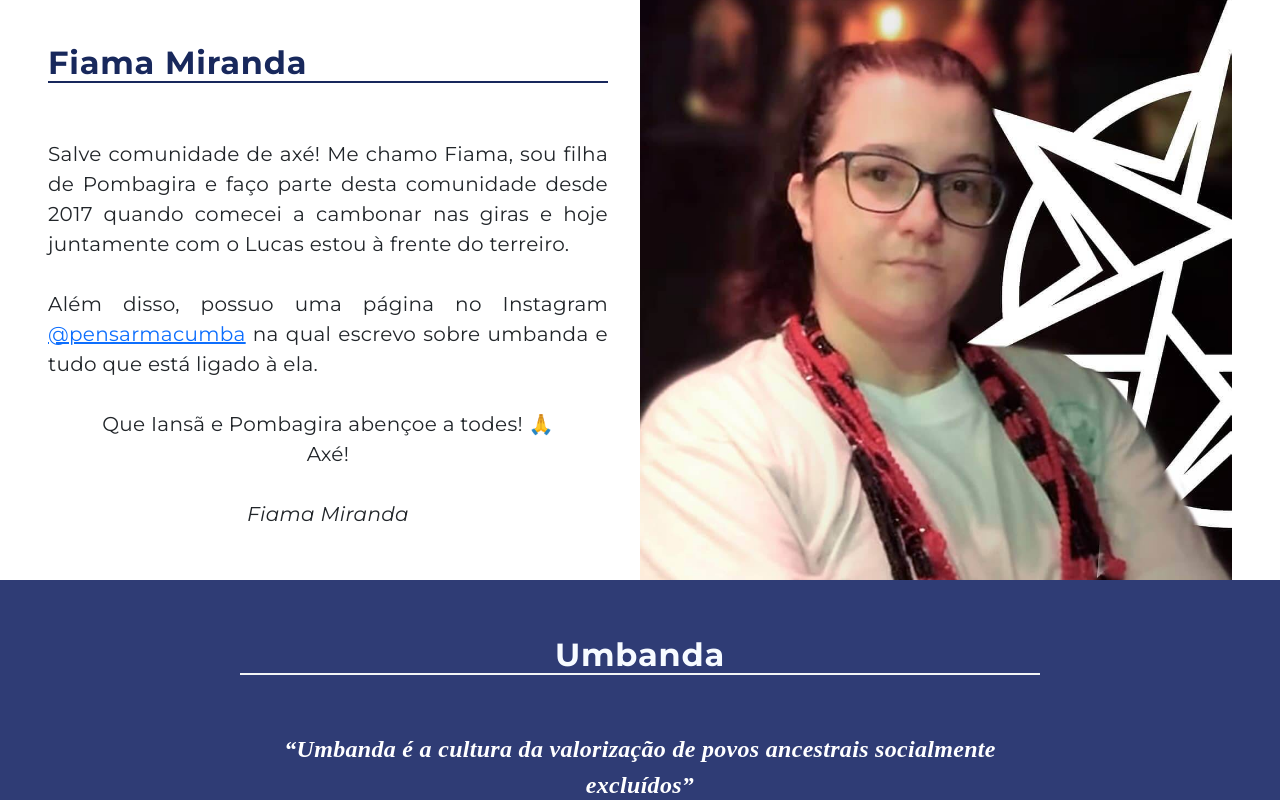
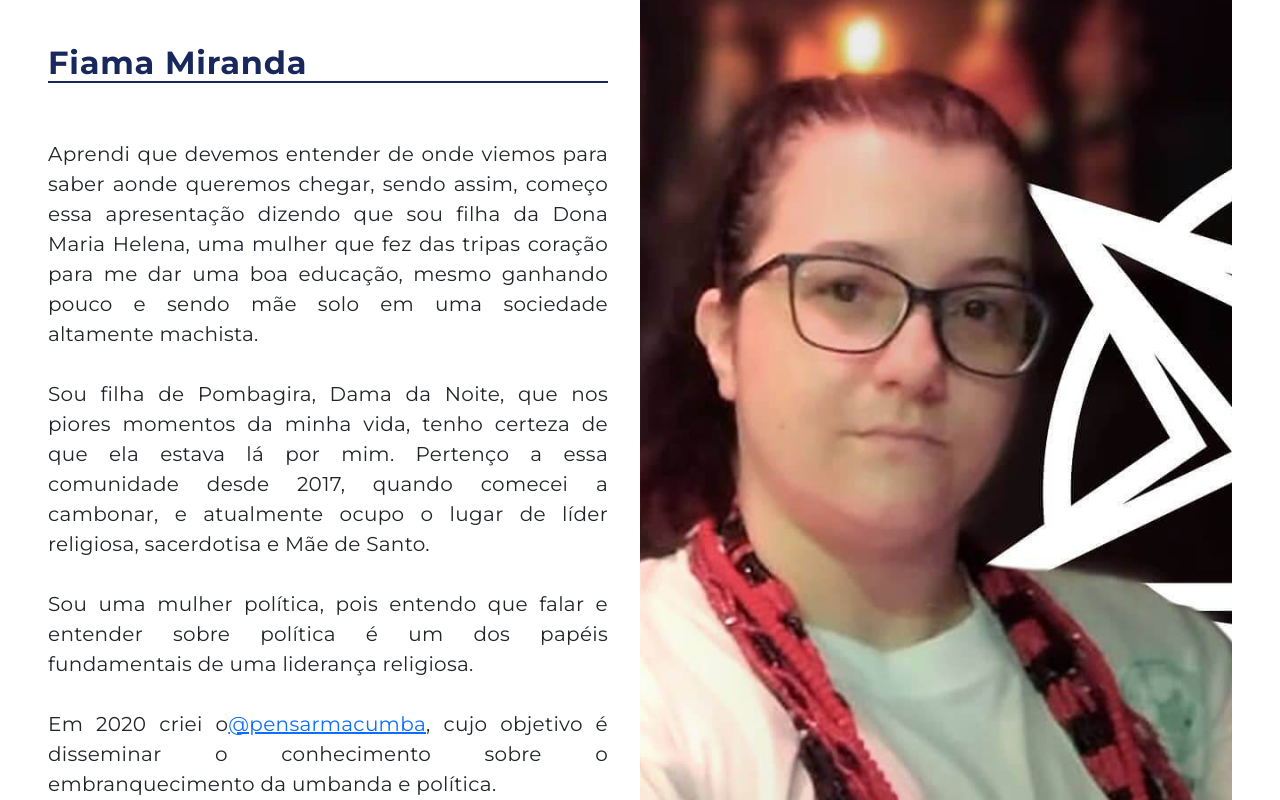
Before and after one commit to tseteespadas/terreiro-sete-espadas, a React (Create React App) app: page / in a window 1280 px wide. Shown: the part 2480-3280 px from the top of the page. Built offline with nearby package versions, Linux system fonts and the light colour scheme.

Commit message:
chore: correção e alteração de textos

```diff
--- a/src/components/v2/giras/TermosGira.jsx
+++ b/src/components/v2/giras/TermosGira.jsx
@@ -15,7 +15,7 @@ export default function TermosGira() {
     <TermosInfoConteiner>
       <h2>Informações importantes:</h2>
       <p>
-        O Terreiro Sete Espadas está retomando as giras públicas.
+        A Comunidade Ògún Onirê está retomando as giras públicas.
         <br />
         Devido à pandemia, estamos limitando a quantidade de giras públicas e
         adotando medidas sanitárias para para garantir a maior segurança de
--- a/src/compositions/home/Fiama.jsx
+++ b/src/compositions/home/Fiama.jsx
@@ -3,36 +3,54 @@ import React from "react";
 import Section from "../../components/v2/conteiners/Section";
 import Presentation from "../../components/v2/conteiners/Presentation";
 
-import img from '../../assets/fiama.jpg';
+import img from "../../assets/fiama.jpg";
 
 export default function Fiama() {
   return (
     <Section id="mae-fiama">
-      <Presentation titleAlign="left" >
+      <Presentation titleAlign="left">
         <div className="description">
           <div className="content pd-right">
-          <h2>Fiama Miranda</h2>
+            <h2>Fiama Miranda</h2>
             <p>
-              <span className="ml-4">Salve</span> comunidade de axé!
-              Me chamo Fiama, sou filha de Pombagira e faço parte desta comunidade desde 2017 quando comecei a cambonar nas giras e
-              hoje juntamente com o Lucas estou à frente do terreiro.
+              <span className="ml-4">Aprendi</span> que devemos entender de onde
+              viemos para saber aonde queremos chegar, sendo assim, começo essa
+              apresentação dizendo que sou filha da Dona Maria Helena, uma
+              mulher que fez das tripas coração para me dar uma boa educação,
+              mesmo ganhando pouco e sendo mãe solo em uma sociedade altamente
+              machista.
             </p>
 
             <p>
-              <span className="ml-4">Além</span> disso, possuo uma página no
-              Instagram <a href="https://www.instagram.com/pensarmacumba/" target="_blank" rel="noopener noreferrer">@pensarmacumba</a> na
-              qual escrevo sobre umbanda e tudo que está ligado à ela.
+              <span className="ml-4">Sou</span> filha de Pombagira, Dama da
+              Noite, que nos piores momentos da minha vida, tenho certeza de que
+              ela estava lá por mim. Pertenço a essa comunidade desde 2017,
+              quando comecei a cambonar, e atualmente ocupo o lugar de líder
+              religiosa, sacerdotisa e Mãe de Santo.
             </p>
 
-            <p className="align-center">
-              Que Iansã e Pombagira abençoe a todes! 🙏
-              <br/>
-              Axé!
+            <p>
+              <span className="ml-4">Sou</span> uma mulher política, pois
+              entendo que falar e entender sobre política é um dos papéis
+              fundamentais de uma liderança religiosa.
             </p>
 
-            <p className="align-center italic">
-              Fiama Miranda
+            <p>
+              <span className="ml-4">Em</span> 2020 criei o
+              <a
+                href="https://www.instagram.com/pensarmacumba/"
+                target="_blank"
+                rel="noopener noreferrer"
+              >
+                @pensarmacumba
+              </a>
+              , cujo objetivo é disseminar o conhecimento sobre o
+              embranquecimento da umbanda e política.
             </p>
+
+            <p className="align-center">Axé!</p>
+
+            <p className="align-center italic">Fiama Miranda</p>
           </div>
           <img
             src={img}
--- a/src/compositions/home/Umbanda.jsx
+++ b/src/compositions/home/Umbanda.jsx
@@ -14,8 +14,7 @@ export default function Umbanda() {
             excluídos”
           </cite>
           <small>
-            David Dias, Pai-de-Santo e Sacerdote do Terreiro de Umbanda Pai João
-            de Angola.
+            David Dias, Pai de Santo, Sacerdote e Mestre em Ciências da Religião.
           </small>
         </p>
         <p className="mt-3">
```
